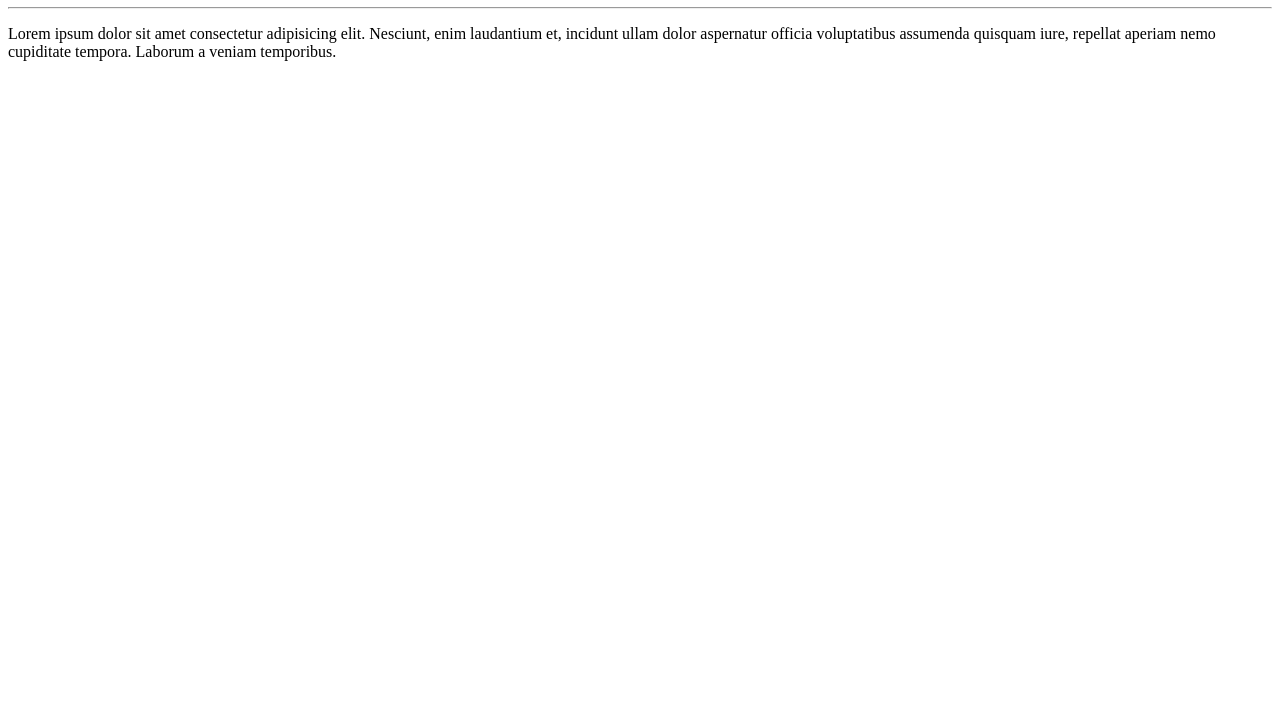
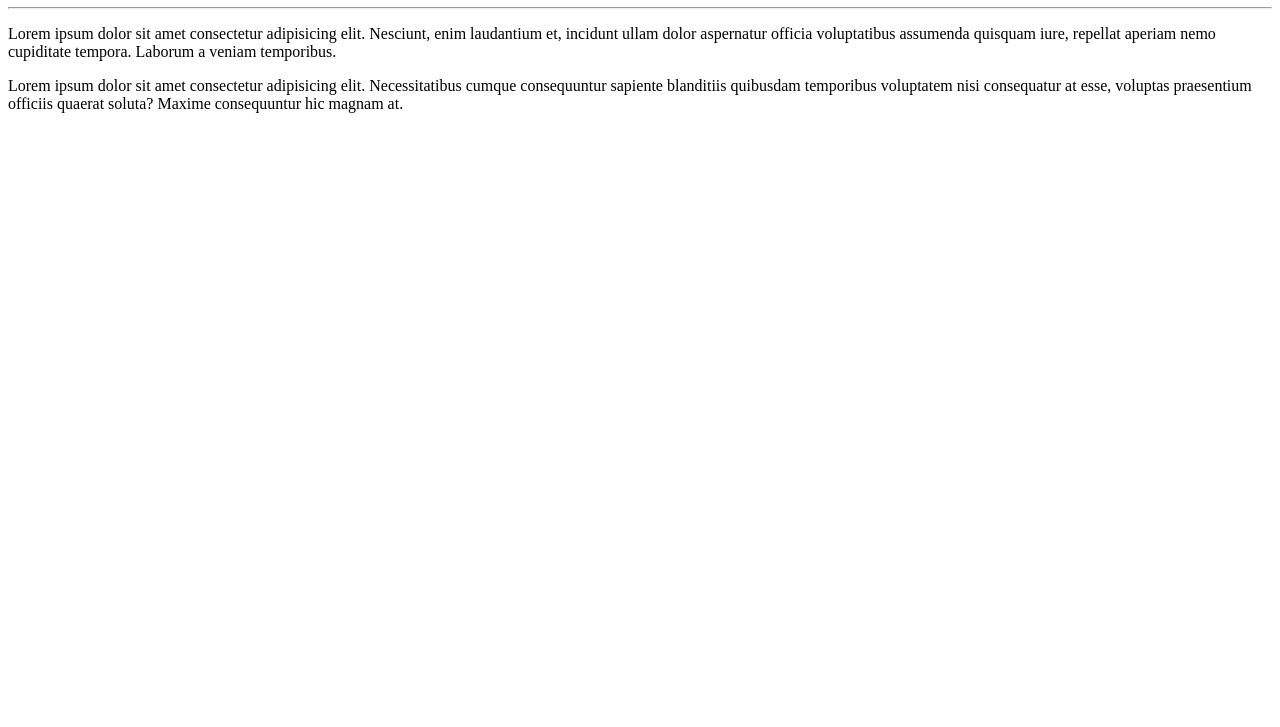
Before and after one commit to thiagoalves100/Ola-Mundo, a plain HTML site: page site-exemplo/index.html in a window 1280 px wide. Shown: the part 73-800 px from the top of the page. Drawn offline with Linux system fonts and the light colour scheme.

Commit message:
adicionei um parágrafo

```diff
--- a/site-exemplo/index.html
+++ b/site-exemplo/index.html
@@ -10,5 +10,6 @@
     <h1>Olá, Mundo!</h1>
     <hr>
     <p>Lorem ipsum dolor sit amet consectetur adipisicing elit. Nesciunt, enim laudantium et, incidunt ullam dolor aspernatur officia voluptatibus assumenda quisquam iure, repellat aperiam nemo cupiditate tempora. Laborum a veniam temporibus.</p>
+    <p>Lorem ipsum dolor sit amet consectetur adipisicing elit. Necessitatibus cumque consequuntur sapiente blanditiis quibusdam temporibus voluptatem nisi consequatur at esse, voluptas praesentium officiis quaerat soluta? Maxime consequuntur hic magnam at.</p>
 </body>
 </html>
```
